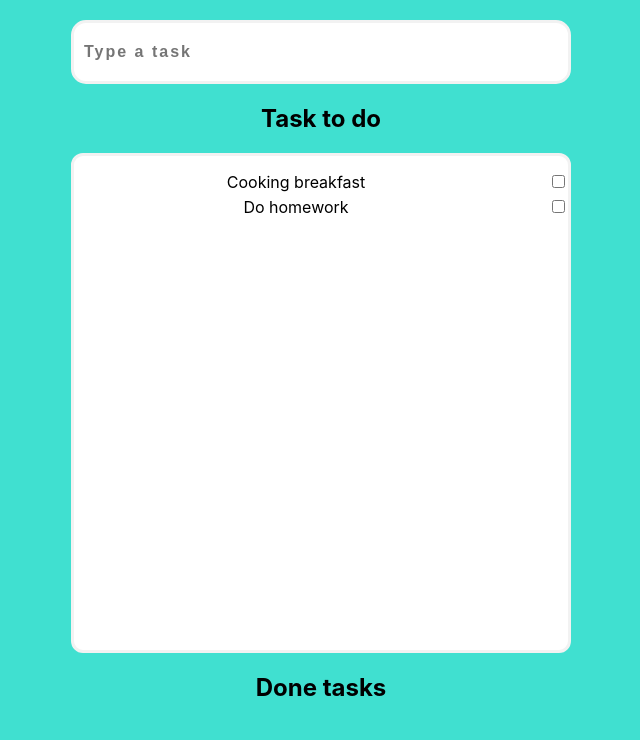
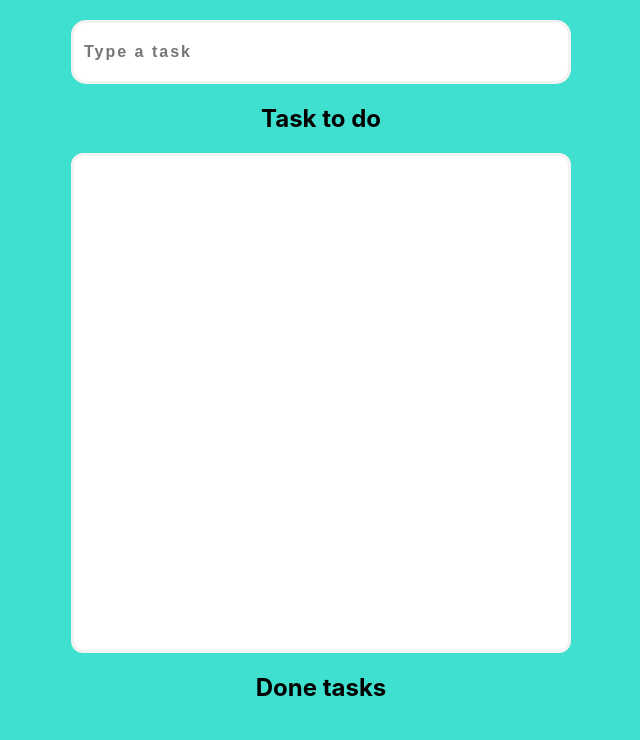
Before and after one commit to jfernando0911/reactjs-todo-list, a React (Create React App) app: page / in a window 1280 px wide. Shown: the top 740 px of the page, without its empty margins (319-959 px from the left). Built offline with nearby package versions, Linux system fonts and the light colour scheme.

Commit message:
todos can be stored in localStorage

```diff
--- a/src/Components/TodoInput.js
+++ b/src/Components/TodoInput.js
@@ -1,15 +1,25 @@
-import React, { useState } from 'react';
+import React, { useState, useEffect } from 'react';
 import styles from './todo.module.css';
 import ListElement from './ListElement';
 import DoneTaskList from './DoneTaskList';
 
+const TodoInput = () => {
 
-const TodoInput = () => {
+
+
+    let initialElements = localStorage.getItem('todos');
     let [inputValue, inputValues] = useState("");
-    const [element, setElements] = useState(["Cooking breakfast", "Do homework"]);
+    const [element, setElements] = useState(JSON.parse(initialElements) || [])
     const [doneTask, updateDoneTasks] = useState([]);
 
-    const Changing = (e) => {
+    useEffect(() => {
+        localStorage.setItem('todos', [JSON.stringify(element)]);
+
+      },[element]);
+
+
+
+  const Changing = (e) => {
         if (e) {
             inputValues(e.target.value);
         }
```
